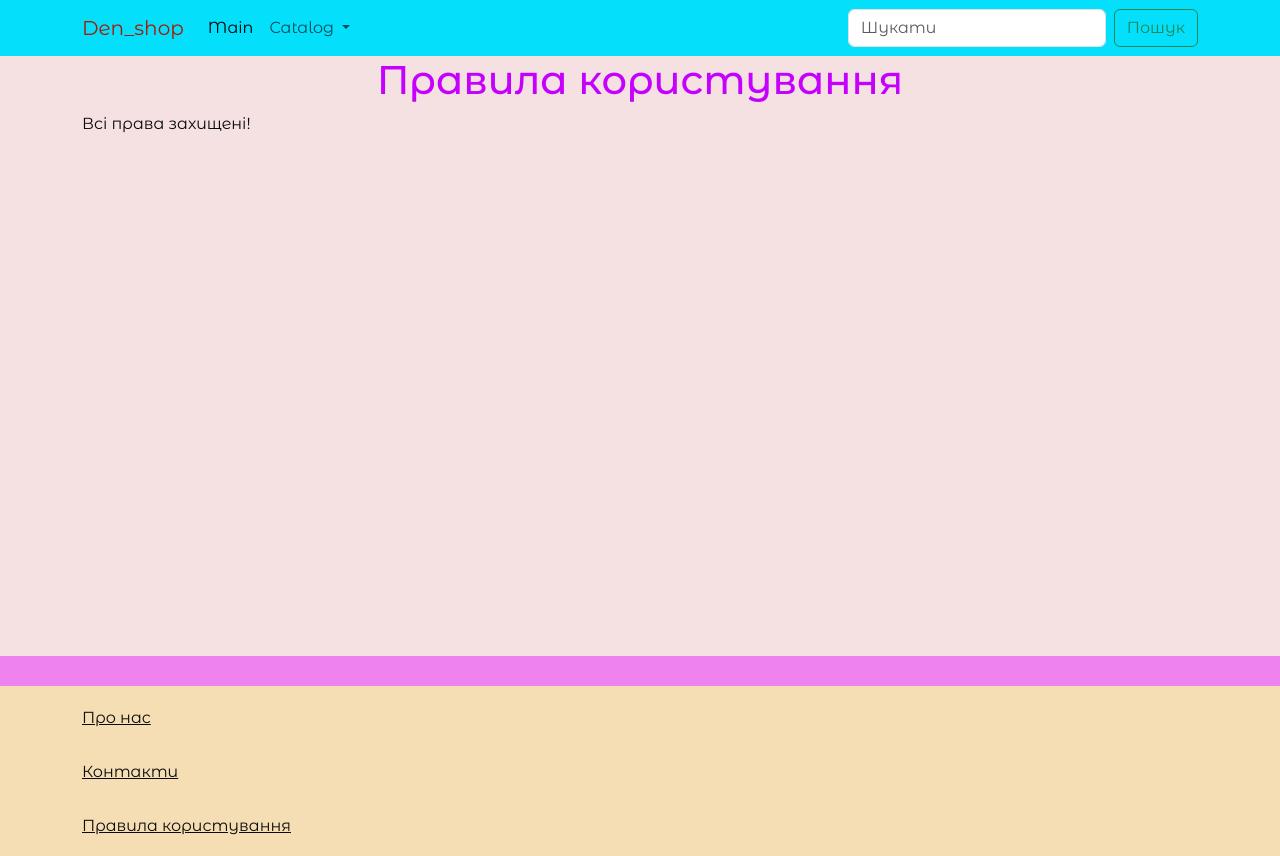
After one commit to webteacher/shop-site, a Flask app: page /rules in a window 1280 px wide. The commit adds this page. Run offline with Flask 3, Linux system fonts and the light colour scheme; data comes from the database, SQL or seed files in the repository.

Commit message:
add 2 pages

```diff
--- a/app.py
+++ b/app.py
@@ -47,3 +47,13 @@ def about_us_info():
 
 
     return render_template("info_about_us.html", categories  = categories)
+
+@app.route("/contacts")
+def contacts():
+    categories = db.get_all_categories()
+    return render_template("contacts.html",categories = categories)
+
+@app.route("/rules")
+def rules():
+    categories = db.get_all_categories()
+    return render_template("rules.html",categories = categories)
--- a/templates/base.html
+++ b/templates/base.html
@@ -70,12 +70,12 @@
 
         </div>
         <div class="footer_link">
-          <a class="contacts">Контакти</a>
+          <a class="contacts" href="{{url_for('contacts')}}">Контакти</a>
 
         </div>
 
        <div class="footer_link">
-        <a class="rules">Правила користування</a>
+        <a class="rules" href="{{url_for('rules')}}">Правила користування</a>
        </div>
 
       </div>
--- /dev/null
+++ b/templates/rules.html
@@ -0,0 +1,11 @@
+{% extends 'base.html' %}
+{% block content %}
+<main class="container">
+    <h1>
+       Правила користування
+    </h1>
+    <p>
+        Всі права захищені!
+    </p>
+</main>
+{% endblock content %}
```
Also changed, not shown: templates/contacts.html (added, +11 -0 lines).
